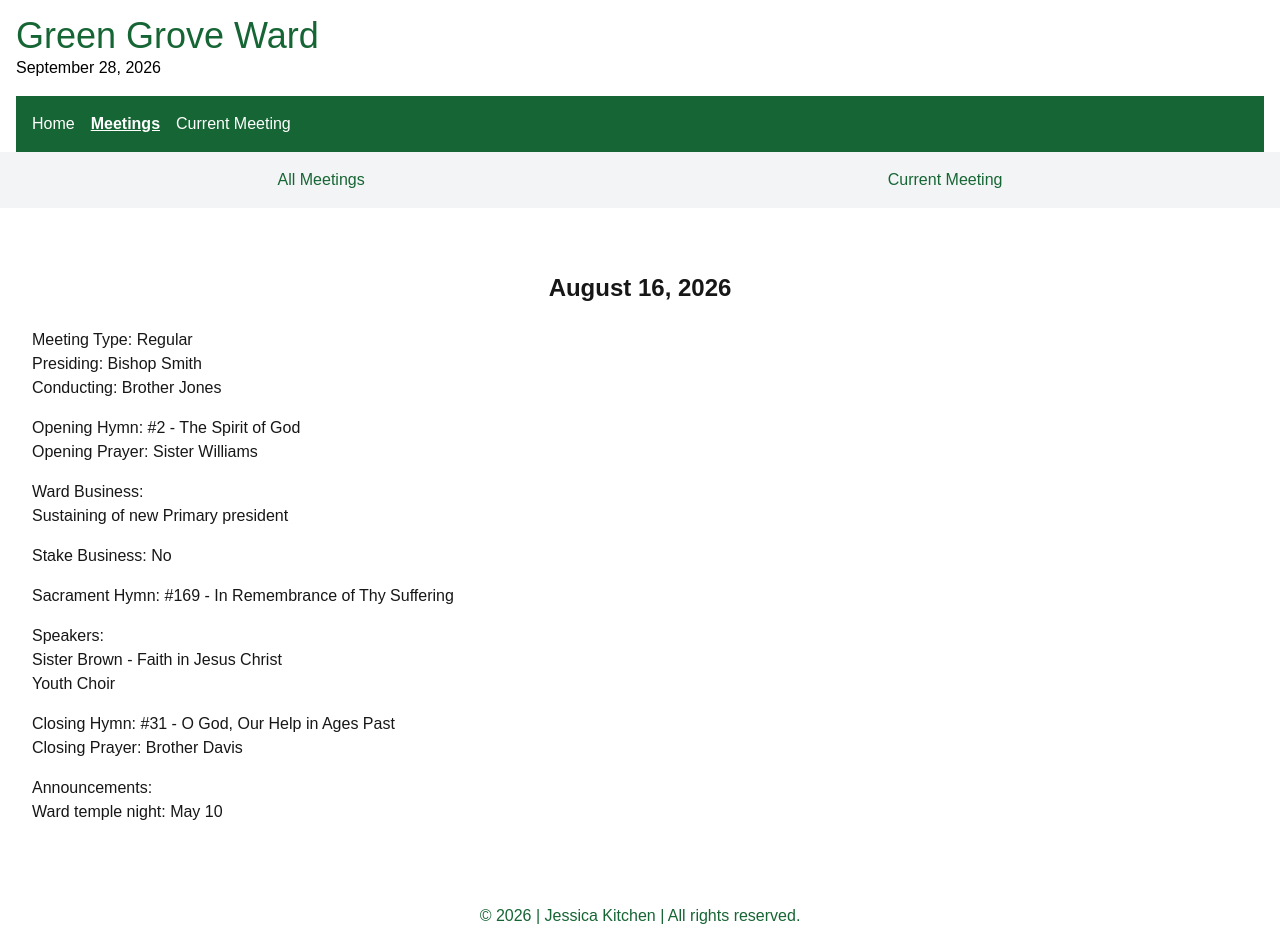
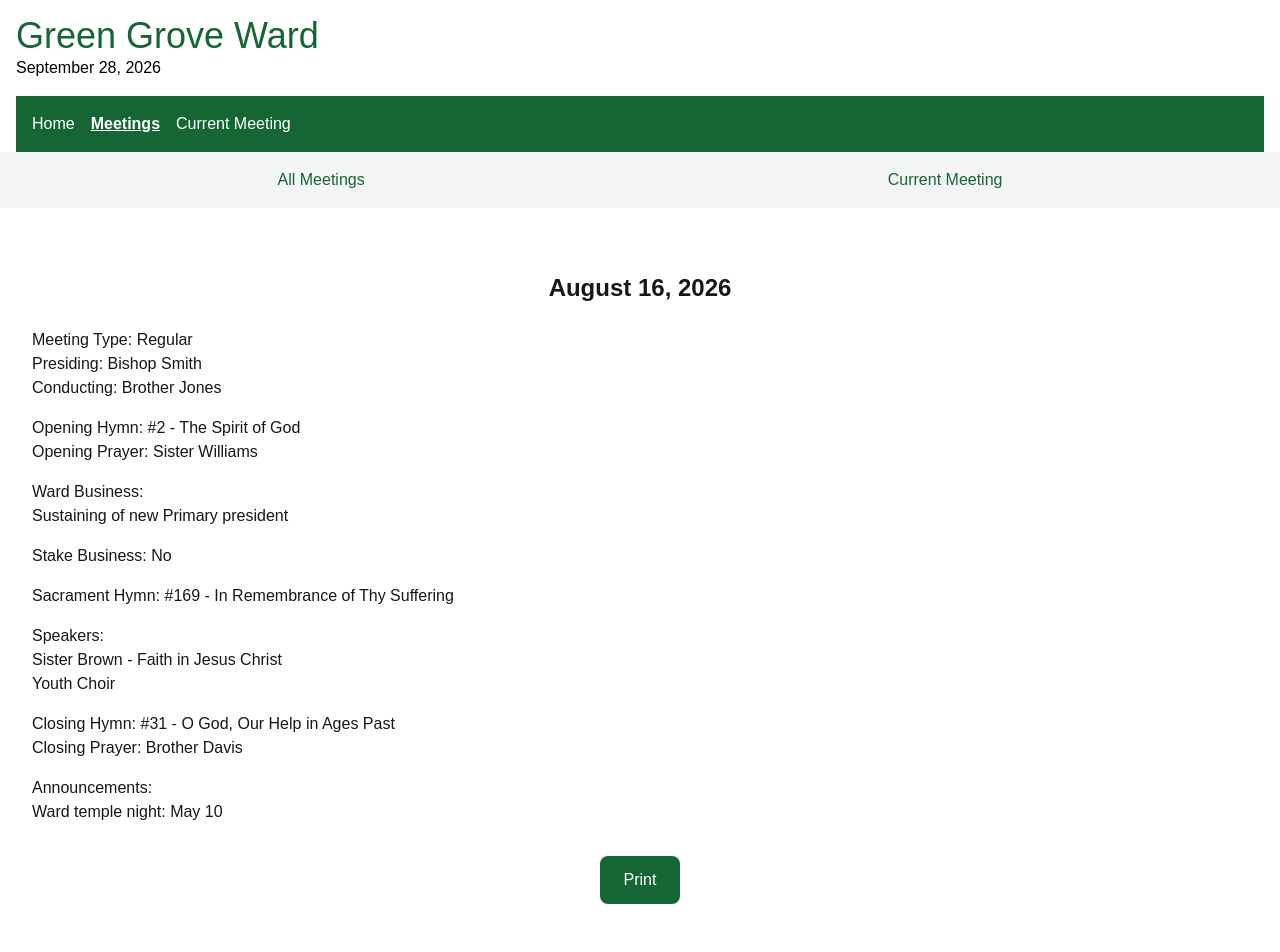
Before and after one commit to jkkitchen/sacrament-meetings, a Next.js app: page /meetings/1 in a window 1280 px wide. Shown: the top 952 px of the page. Built offline with nearby package versions, Linux system fonts and the light colour scheme; no server answers; a web font is replaced by a local one.

Commit message:
Added Print Button and hover:underline

```diff
--- a/app/meetings/[id]/page.tsx
+++ b/app/meetings/[id]/page.tsx
@@ -1,6 +1,7 @@
 // import { getMeetingById } from "@/lib/meetings-db";
 import MeetingDetail from "@/components/MeetingDetail";
 import type { SacramentMeeting } from "@/lib/types";
+import PrintButton from "@/components/PrintButton";
 
 export const dynamic = "force-dynamic"; //Tells Next.js not to pre-render this page (was making the build fail)
 
@@ -27,6 +28,9 @@ export default async function MeetingPage({ params }: PageProps) {
 return (
   <main className="container mx-auto bg-white py-16 px-4 sm:px-8">
     <MeetingDetail meeting={meeting} />
+    <div className="mt-8 flex justify-center">
+      <PrintButton />
+    </div>
   </main>
 );
 }
--- a/app/meetings/layout.tsx
+++ b/app/meetings/layout.tsx
@@ -7,9 +7,9 @@ export default function MeetingsLayout({
 }) {
   return (
     <section>
-      <nav className=" container mx-auto flex justify-around items-center bg-gray-100 text-grove-green p-4">
-        <Link href="/meetings">All Meetings</Link>
-        <Link href="/meetings/current">Current Meeting</Link>
+      <nav className="container mx-auto flex justify-around items-center bg-gray-100 text-grove-green p-4">
+        <Link href="/meetings" className="hover:underline">All Meetings</Link>
+        <Link href="/meetings/current" className="hover:underline">Current Meeting</Link>
       </nav>
 
       {children}
--- a/components/NavLinks.tsx
+++ b/components/NavLinks.tsx
@@ -11,7 +11,7 @@ export default function NavLinks() {
         <li>
           <Link
             href="/"
-            className={pathname === "/" ? "active" : ""}
+            className={`${pathname === "/" ? "active" : ""} hover:underline`}
             aria-current={pathname === "/" ? "page" : undefined}
           >
             Home
@@ -20,12 +20,12 @@ export default function NavLinks() {
         <li>
           <Link
             href="/meetings"
-            className={
+            className={`${
               pathname.startsWith("/meetings") &&
               pathname !== "/meetings/current"
                 ? "active"
                 : ""
-            }
+            } hover:underline`}
             aria-current={
               pathname.startsWith("/meetings") &&
               pathname !== "/meetings/current"
@@ -39,7 +39,9 @@ export default function NavLinks() {
         <li>
           <Link
             href="/meetings/current"
-            className={pathname === "/meetings/current" ? "active" : ""}
+            className={`${
+              pathname === "/meetings/current" ? "active" : ""
+            } hover:underline`}
             aria-current={pathname === "/meetings/current" ? "page" : undefined}
           >
             Current Meeting
--- /dev/null
+++ b/components/PrintButton.tsx
@@ -0,0 +1,18 @@
+//Print Button is a component because it requires the browser's window.print() function which only exists on the client--
+// so this must be a component that is called onto the meetings page.
+"use client";
+
+export default function PrintButton() {
+  const handlePrint = () => {
+    window.print();
+  };
+
+  return (
+    <button
+      onClick={handlePrint}
+      className="rounded-lg bg-grove-green px-6 py-3 text-white hover:underline"
+    >
+      Print
+    </button>
+  );
+}
```
